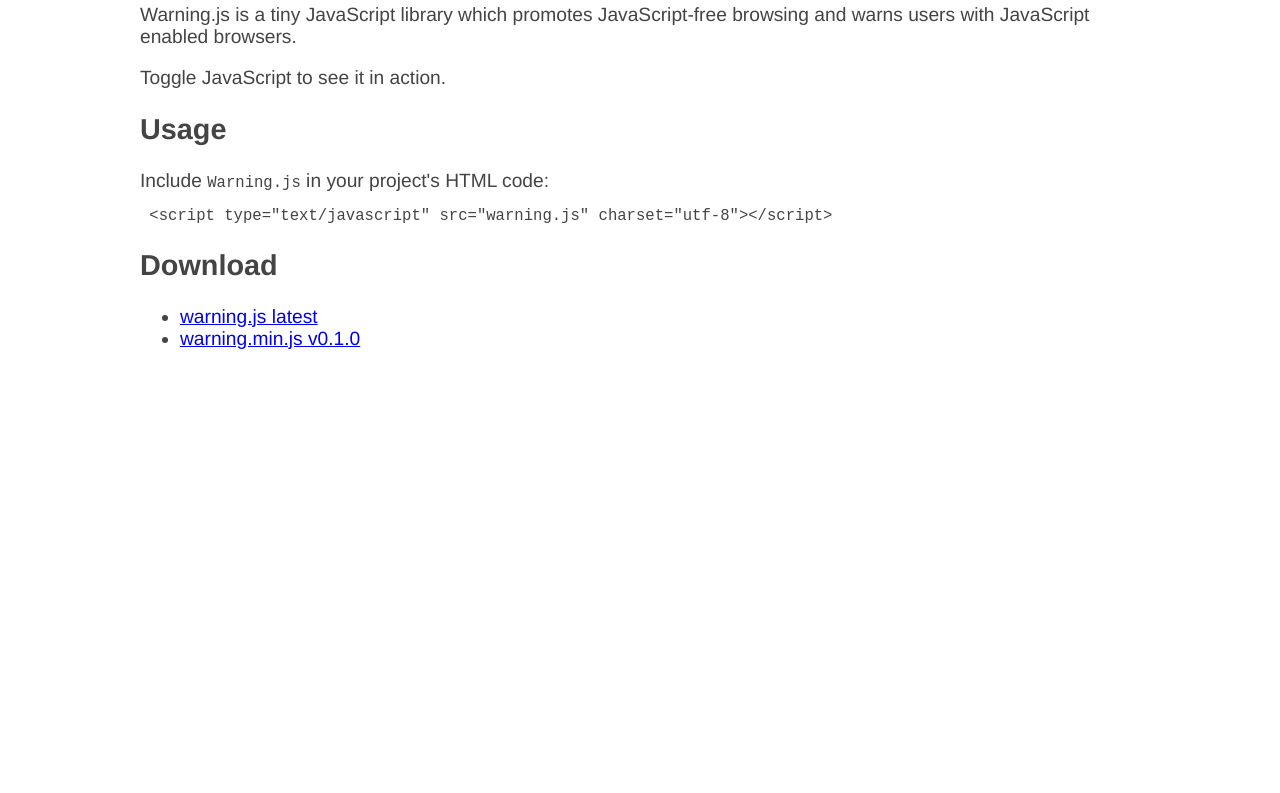
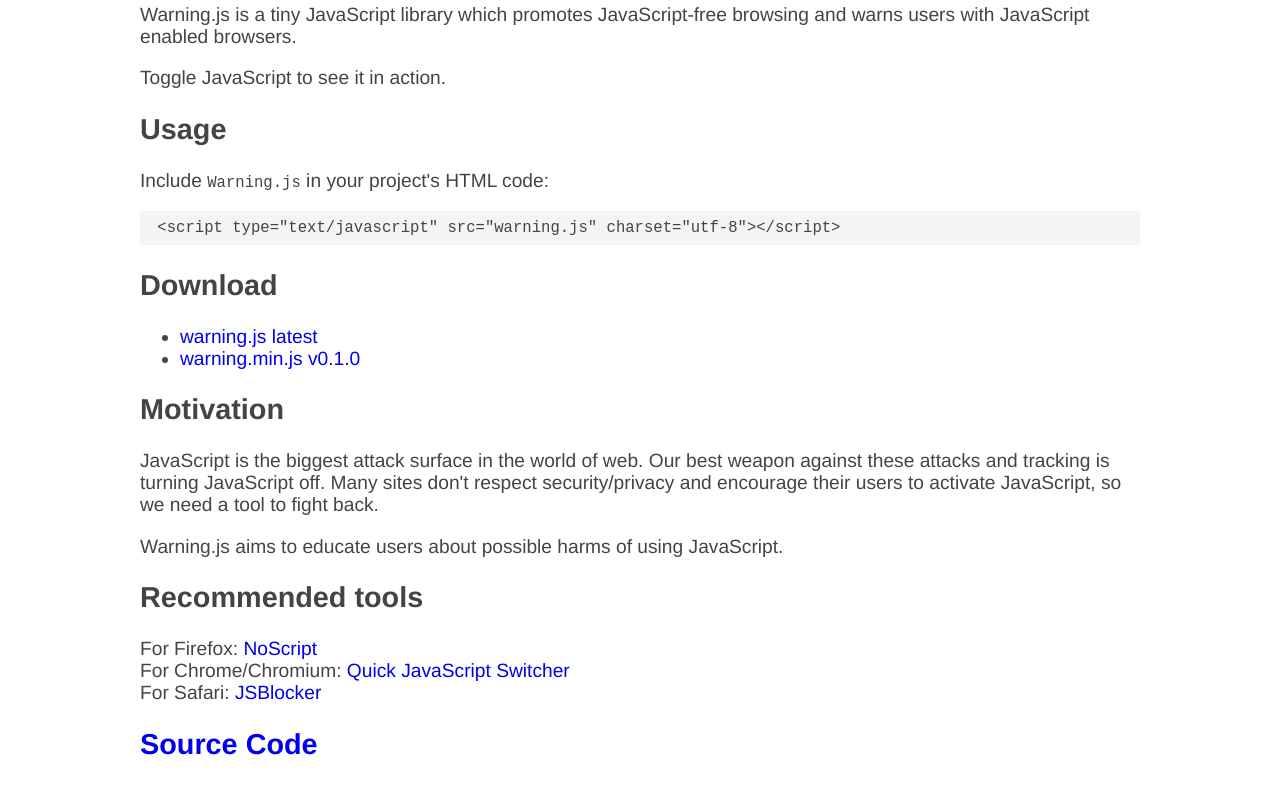
Before and after one commit to asciimoo/warning.js, a plain HTML site: page index.html in a window 1280 px wide. Shown: the part 179-972 px from the top of the page. Before the commit the page ends 800 px from the top, so only its background shows below. Drawn offline with Linux system fonts and the light colour scheme.

Commit message:
[enh] update readme with links ++ minor mods

```diff
--- a/index.html
+++ b/index.html
@@ -6,8 +6,10 @@
 <style>
 body { font-family: HelveticaNeue-Light,"Helvetica Neue Light","Helvetica Neue",Helvetica,Arial,sans-serif; font-size: 1.2em; color: #444444; }
 #wrapper { margin: auto; max-width: 1000px; padding: 8px; }
-noscript div { background-color: #33DD88; text-align: center; padding: 16px; border: 1px solid #33AA66; border-radius: 8px; }
+noscript div { background-color: #33DD88; text-align: center; padding: 16px; border: 1px solid #33AA66; border-radius: 8px; max-width: 1000px; }
 h1 img { max-height: 3em; vertical-align: middle; }
+pre { background: #F4F4F4; white-space: pre-wrap; padding: 8px; }
+a { text-decoration: none; }
 </style>
     </head>
 <body>
@@ -20,13 +22,25 @@ h1 img { max-height: 3em; vertical-align: middle; }
         <p>Toggle JavaScript to see it in action.</p>
         <h2>Usage</h2>
 
-        Include <code>Warning.js</code> in your project's HTML code:
+        <p>Include <code>Warning.js</code> in your project's HTML code:</p>
         <pre> &lt;script type="text/javascript" src="warning.js" charset="utf-8"&gt;&lt;/script&gt;</pre>
         <h2>Download</h2>
         <ul>
             <li><a href="warning.js">warning.js latest</a></li>
             <li><a href="dist/warning-0.1.0.min.js">warning.min.js v0.1.0</a></li>
         </ul>
+        <h2>Motivation</h2>
+
+        <p>JavaScript is the biggest attack surface in the world of web. Our best weapon against these attacks and tracking is turning JavaScript off. Many sites don't respect security/privacy and encourage their users to activate JavaScript, so we need a tool to fight back.</p>
+        <p>Warning.js aims to educate users about possible harms of using JavaScript.</p>
+
+        <h2>Recommended tools</h2>
+
+        <div>For Firefox: <a href="http://noscript.org/">NoScript</a></div>
+        <div>For Chrome/Chromium: <a href="https://chrome.google.com/webstore/detail/quick-javascript-switcher/geddoclleiomckbhadiaipdggiiccfje">Quick JavaScript Switcher</a></div>
+        <div>For Safari: <a href="http://jsblocker.toggleable.com/">JSBlocker</a></div>
+
+        <h2><a href="https://github.com/asciimoo/warning.js/">Source Code</a></h2>
     </div>
 </body>
 </html>
```
